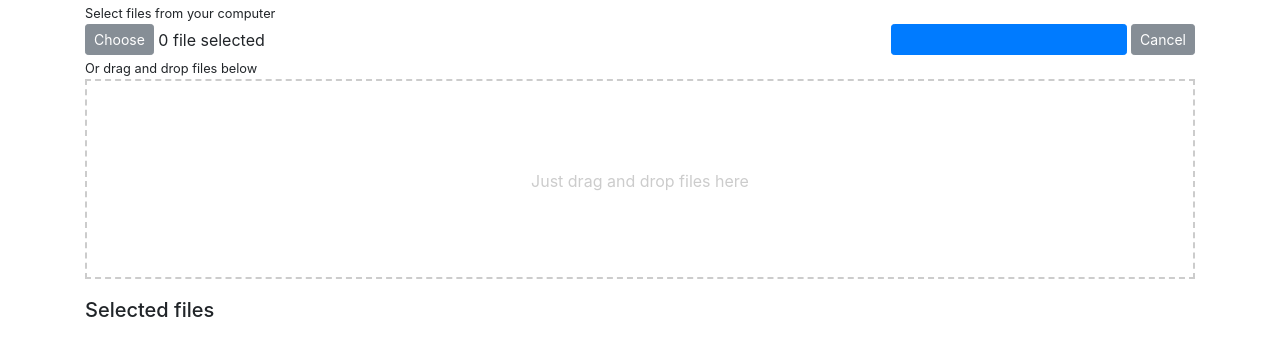
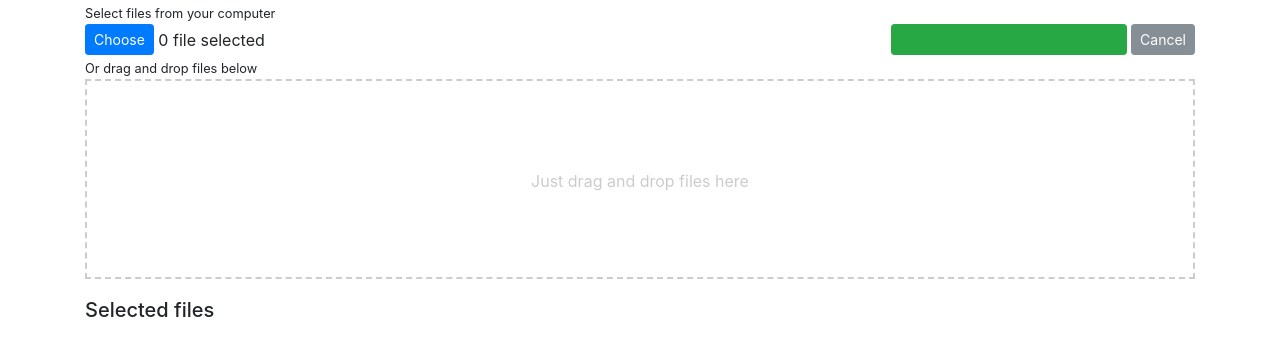
Before and after one commit to smartalecH/Project-Wiki, a Python web app: template app/templates/wiki_upload_file.html in a window 1280 px wide. Shown: the top 356 px of the page. Run offline with Jinja, Linux system fonts and the light colour scheme; the template is opened without the code that fills it: most values are stand-ins (such as "Sample title", 1, 10 or a date in 2020); form fields are guessed from the names that the template uses; some libraries are stand-ins or nearby versions.

Commit message:
update some buttons

```diff
--- a/app/templates/admin/wiki_group_manage_user.html
+++ b/app/templates/admin/wiki_group_manage_user.html
@@ -28,11 +28,12 @@
         {{ form.access(class="form-control custom-select") }}
         </div>
         <div class="form-group">
-        {{ form.add(class="btn btn-primary col-4", value="Change") }}
+        {{ form.add(class="btn btn-primary col-12", value="Change") }}
         {% if user_id != current_user.id|string() %}
             {{ form.remove(class="btn btn-danger col-4") }}
         {% endif %}
         </div>
     </div>
 </form>
+<p><small><i>If Password field is empty, then it won't be changed.</i></small></p>
 {% endblock %}
--- a/app/templates/wiki_page_versions.html
+++ b/app/templates/wiki_page_versions.html
@@ -27,7 +27,7 @@
     {% endfor %}
 {% endif %}
 
-<a href="{{ url_for('main.wiki_page', group=group, page_id=page.id) }}" class="btn btn-primary btn-sm" role="button" aria-pressed="true">❮ Back</a>
+<a href="{{ url_for('main.wiki_page', group=group, page_id=page.id) }}" class="btn btn-secondary btn-sm" role="button" aria-pressed="true">❮ Back</a>
 
 <form class="form-recover-version form-inline" method="POST">
     {{ form.hidden_tag() }}
--- a/app/templates/wiki_references.html
+++ b/app/templates/wiki_references.html
@@ -5,7 +5,7 @@
 {% endblock %}
 
 {% block content %}
-    <div><a href="{{ url_for('main.wiki_page', group=group, page_id=page.id) }}" class="btn btn-primary btn-sm" role="button" aria-pressed="true">❮ Back</a></div><br>
+    <div><a href="{{ url_for('main.wiki_page', group=group, page_id=page.id) }}" class="btn btn-secondary btn-sm" role="button" aria-pressed="true">❮ Back</a></div><br>
 
     {% for p in referenced_by %}
         <a href="{{ url_for('main.wiki_page', group=group, page_id=p.id) }}" class="wiki-page">{{ p.title }}</a><br>
--- a/app/templates/wiki_upload_file.html
+++ b/app/templates/wiki_upload_file.html
@@ -25,10 +25,10 @@
                     <form action="{{ url_for('main.wiki_do_upload', group=group) }}" method="POST" enctype="multipart/form-data" id="upload-form">
                         {{ form.hidden_tag() }}
                         <div class="form-inline">
-                            <button type="button" class="btn btn-sm btn-secondary" onClick="document.getElementById('file-picker').click();">Choose</button>&nbsp;
+                            <button type="button" class="btn btn-sm btn-primary" onClick="document.getElementById('file-picker').click();">Choose</button>&nbsp;
                             {{ form.file(multiple='', style="display:none", id="file-picker") }}
                             <span id="file-number">0 file selected</span>
-                            {{ form.upload(class="ml-auto btn btn-sm btn-primary", id="upload-button") }}&nbsp;
+                            {{ form.upload(class="ml-auto btn btn-sm btn-success", id="upload-button") }}&nbsp;
                             <button type="button" class="ml-sm btn btn-sm btn-secondary" onClick="window.parent.window.close();">Cancel</button>
                         </div>
                     </form>
```
Also changed, not shown: app/templates/wiki_keypage_edit.html (+1 -6 lines), app/templates/wiki_rename_page.html (+4 -8 lines).
